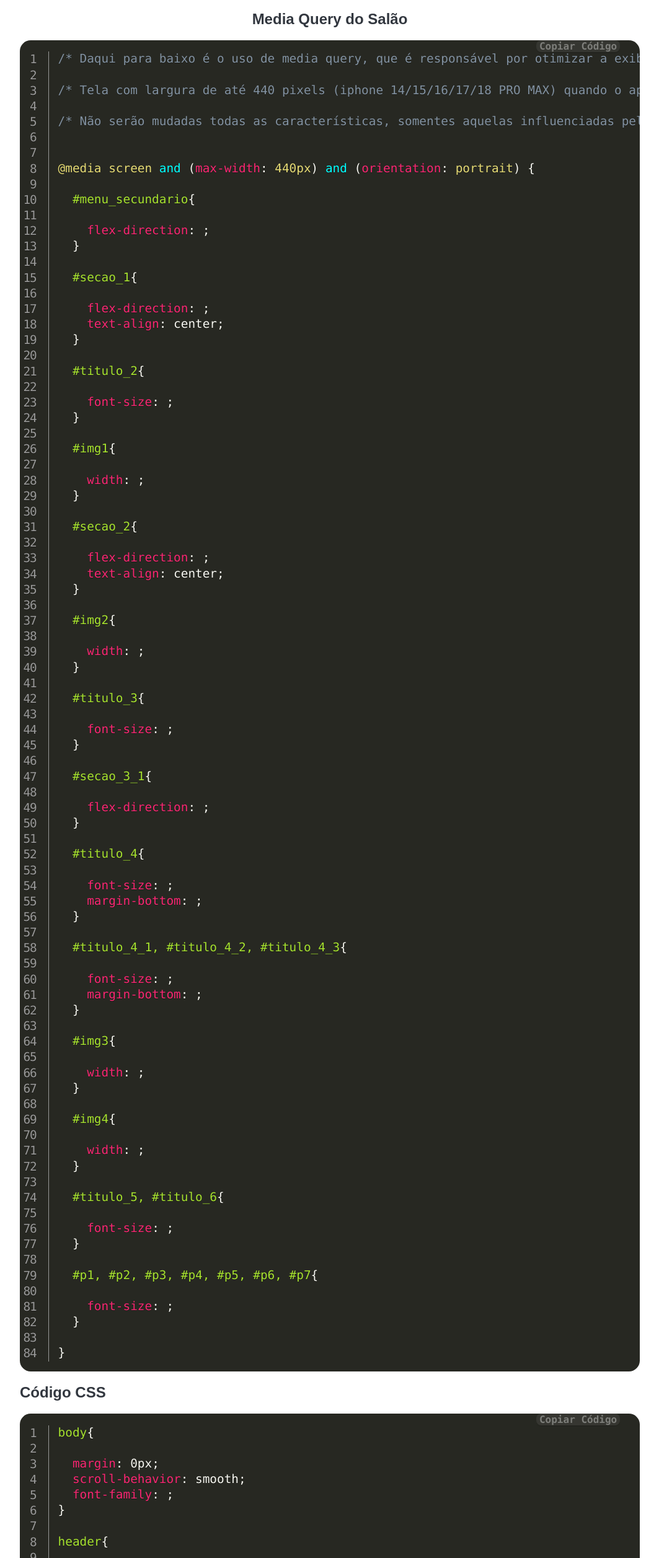
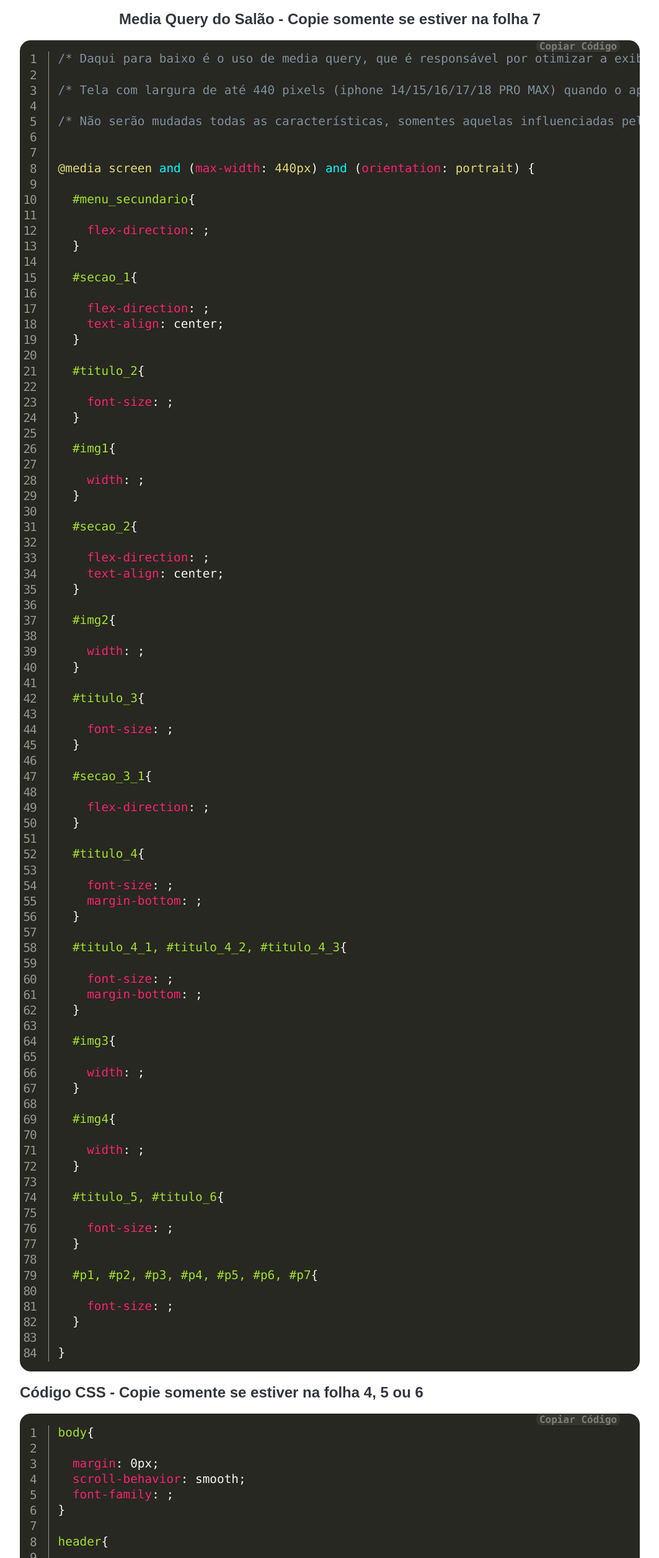
Before and after one commit to MarvinSilcGit/marvinsilc.github.io, a plain HTML site: page turmas/3-inf-a.html in a window 1280 px wide. Shown: the part 46-2560 px from the top of the page at 62% size, without its empty margins (108-1171 px from the left). Drawn offline with Linux system fonts and the light colour scheme.

Commit message:
Adding instructions

```diff
--- a/turmas/3-inf-a.html
+++ b/turmas/3-inf-a.html
@@ -60,7 +60,7 @@
 
 		<main>
 
-      <h2 style="text-align: center">Media Query do Salão</h2>
+      <h2 style="text-align: center">Media Query do Salão - Copie somente se estiver na folha 7</h2>
 
       <pre id ="code_block" class ="line-numbers" data-line ="">
 
@@ -153,7 +153,7 @@
 
       </pre>
 
-      <h2>Código CSS</h2>
+      <h2>Código CSS - Copie somente se estiver na folha 4, 5 ou 6</h2>
 
       <pre id ="code_block" class ="line-numbers" data-line ="">
 
```
Also changed, not shown: turmas/3-inf-b.html (+2 -2 lines), turmas/3-inf-c.html (+2 -2 lines).
